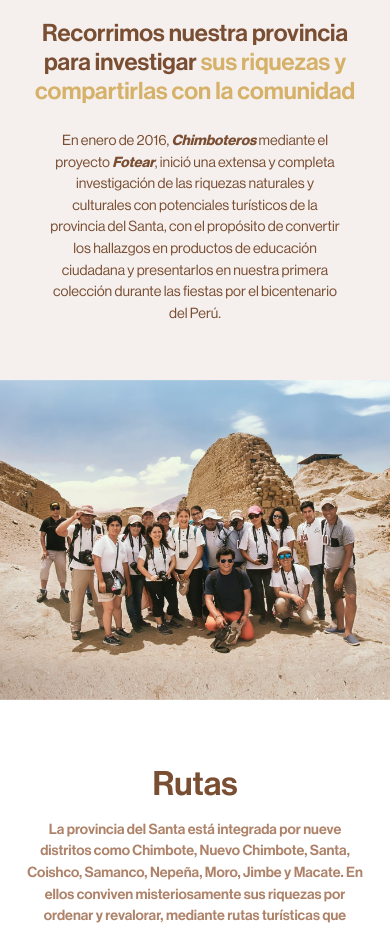
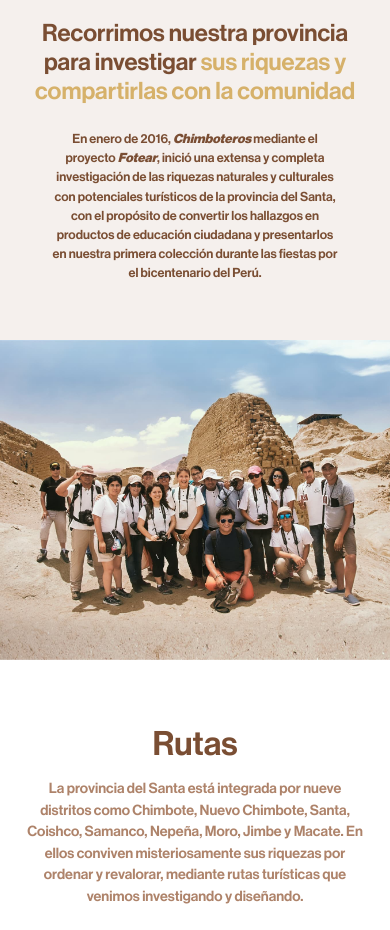
Before and after one commit to joangavelan/Tesoros-Escondidos, a website: page index.html in a window 390 px wide. Shown: the part 940-1870 px from the top of the page. Drawn offline with Linux system fonts and the light colour scheme.

Commit message:
introduction paragraph font size responsive set to 1.6rem, strong to 900w

```diff
--- a/src/scss/base/_base.scss
+++ b/src/scss/base/_base.scss
@@ -33,6 +33,13 @@
     font-style: normal;
 }
 
+@font-face {
+    font-family: 'Neue Haas Display';
+    src: url(/assets/fonts/NeueHaasDisplay-Black.ttf) format('truetype');
+    font-weight: 900;
+    font-style: normal;
+}
+
 
 html {
     font-size: 62.5%;
--- a/src/scss/sections/_introduction.scss
+++ b/src/scss/sections/_introduction.scss
@@ -53,10 +53,13 @@
             width: 85%;
 
             & p {
+                color: $color-primary;
                 text-align: center;
-                font-size: 1.8rem;
-                color: $color-primary;
-                font-weight: 400;
+                font-size: 1.6rem;
+            }
+
+            & strong {
+                font-weight: 900;
             }
         }
 
```
Also changed, not shown: dist/main.css.
